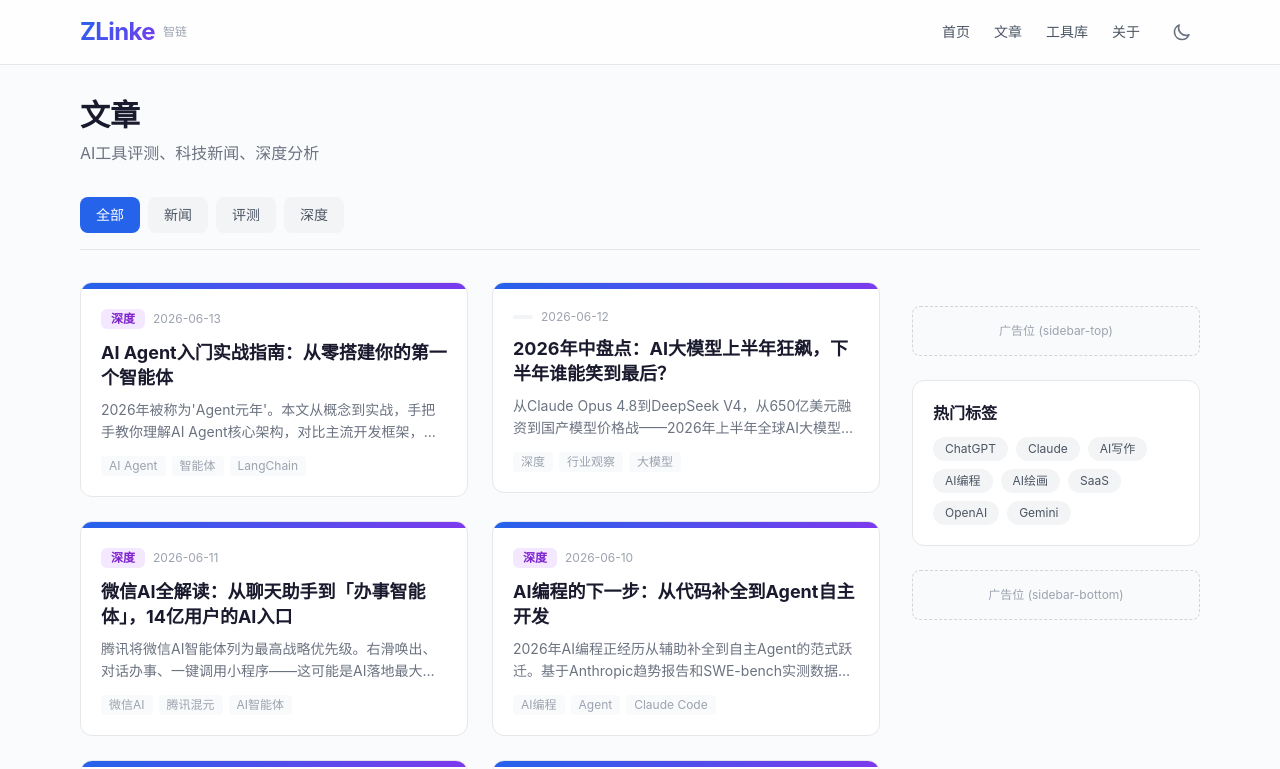
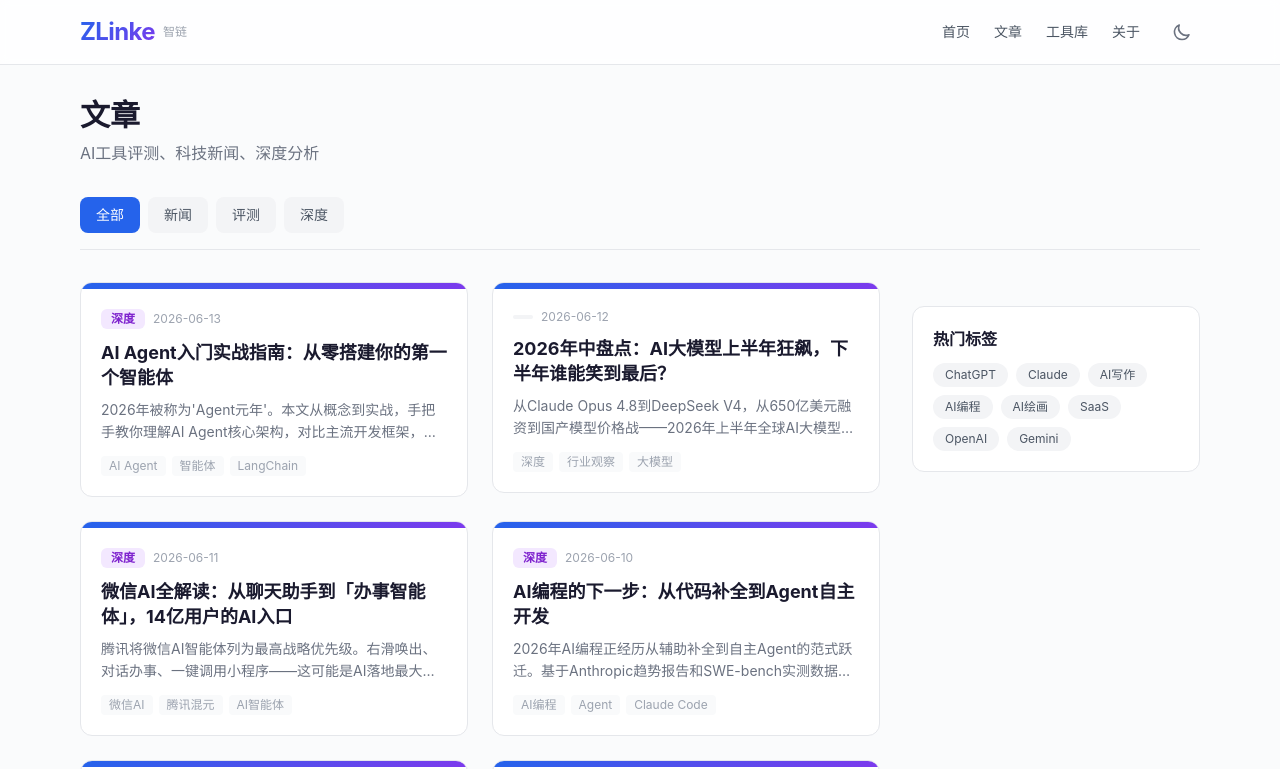
Before and after one commit to zlinke-zhao/zlinke, a Next.js app: page /articles in a window 1280 px wide. Shown: the top 769 px of the page. Built offline with nearby package versions, Linux system fonts and the light colour scheme.

Commit message:
feat: replace AdSlot placeholder with real AdSense ad unit (slot 8367513551, auto format, responsive)

```diff
--- a/components/AdSlot.tsx
+++ b/components/AdSlot.tsx
@@ -1,13 +1,36 @@
+'use client'
+
+import { useEffect, useRef } from 'react'
+
 export default function AdSlot({ position }: { position: string }) {
+  const adRef = useRef<HTMLModElement>(null)
+  const pushed = useRef(false)
+
+  useEffect(() => {
+    // Avoid pushing the same ad twice in React strict-mode / re-renders
+    if (pushed.current) return
+    pushed.current = true
+
+    try {
+      // @ts-expect-error adsbygoogle is injected by the script in layout.tsx
+      const adsbygoogle = window.adsbygoogle || []
+      adsbygoogle.push({})
+    } catch (e) {
+      console.error('AdSense push error:', e)
+    }
+  }, [])
+
   return (
-    <div
-      className="my-6"
-      data-ad-position={position}
-    >
-      {/* AdSense广告位 - 后续替换为真实广告代码 */}
-      <div className="bg-gray-50 dark:bg-gray-800/50 border border-dashed border-gray-300 dark:border-gray-700 rounded-lg p-4 text-center text-xs text-gray-400 dark:text-gray-500">
-        广告位 ({position})
-      </div>
+    <div className="my-6" data-ad-position={position}>
+      <ins
+        ref={adRef}
+        className="adsbygoogle"
+        style={{ display: 'block' }}
+        data-ad-client="ca-pub-1019611632171859"
+        data-ad-slot="8367513551"
+        data-ad-format="auto"
+        data-full-width-responsive="true"
+      />
     </div>
   )
 }
```
